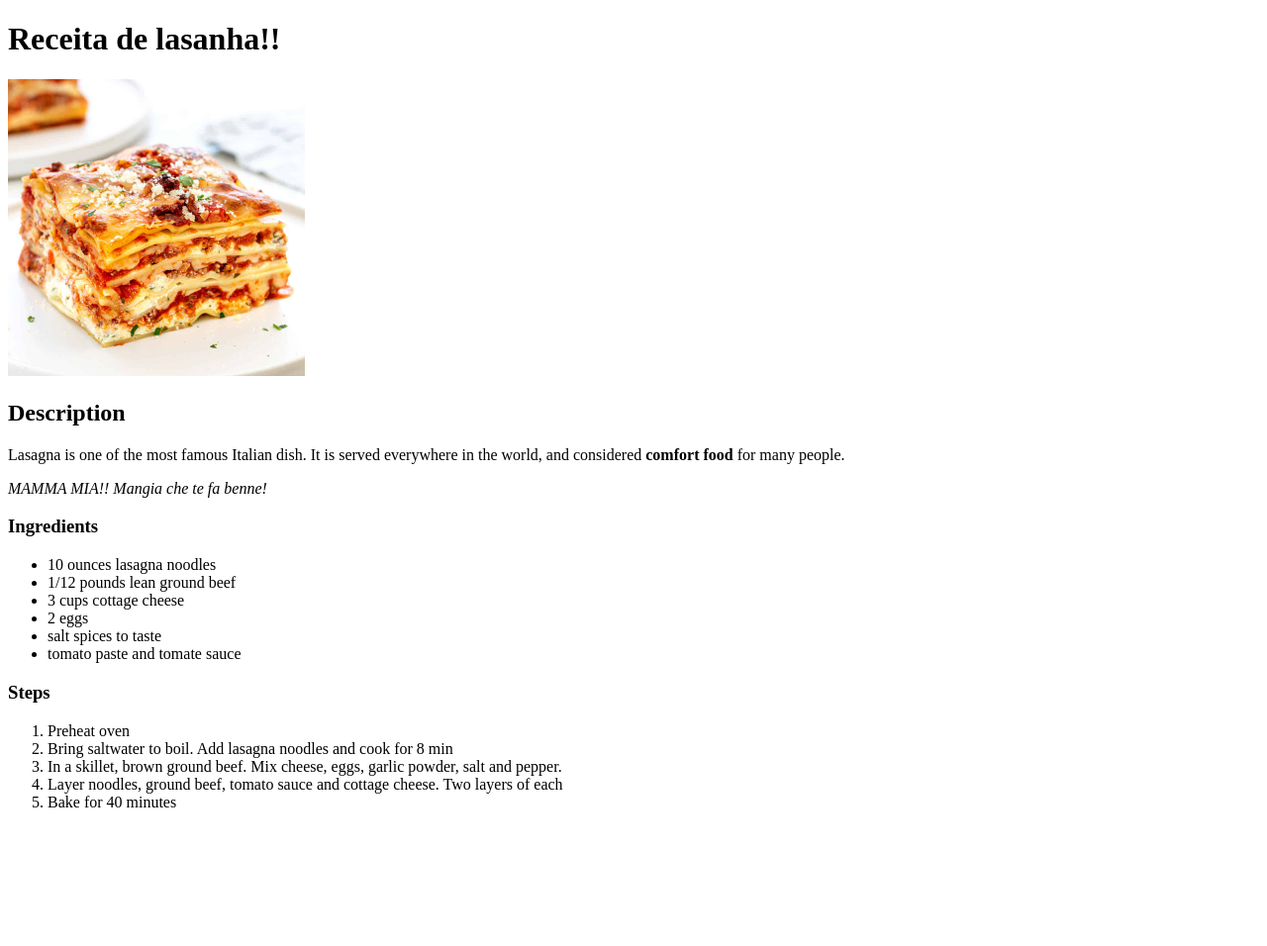
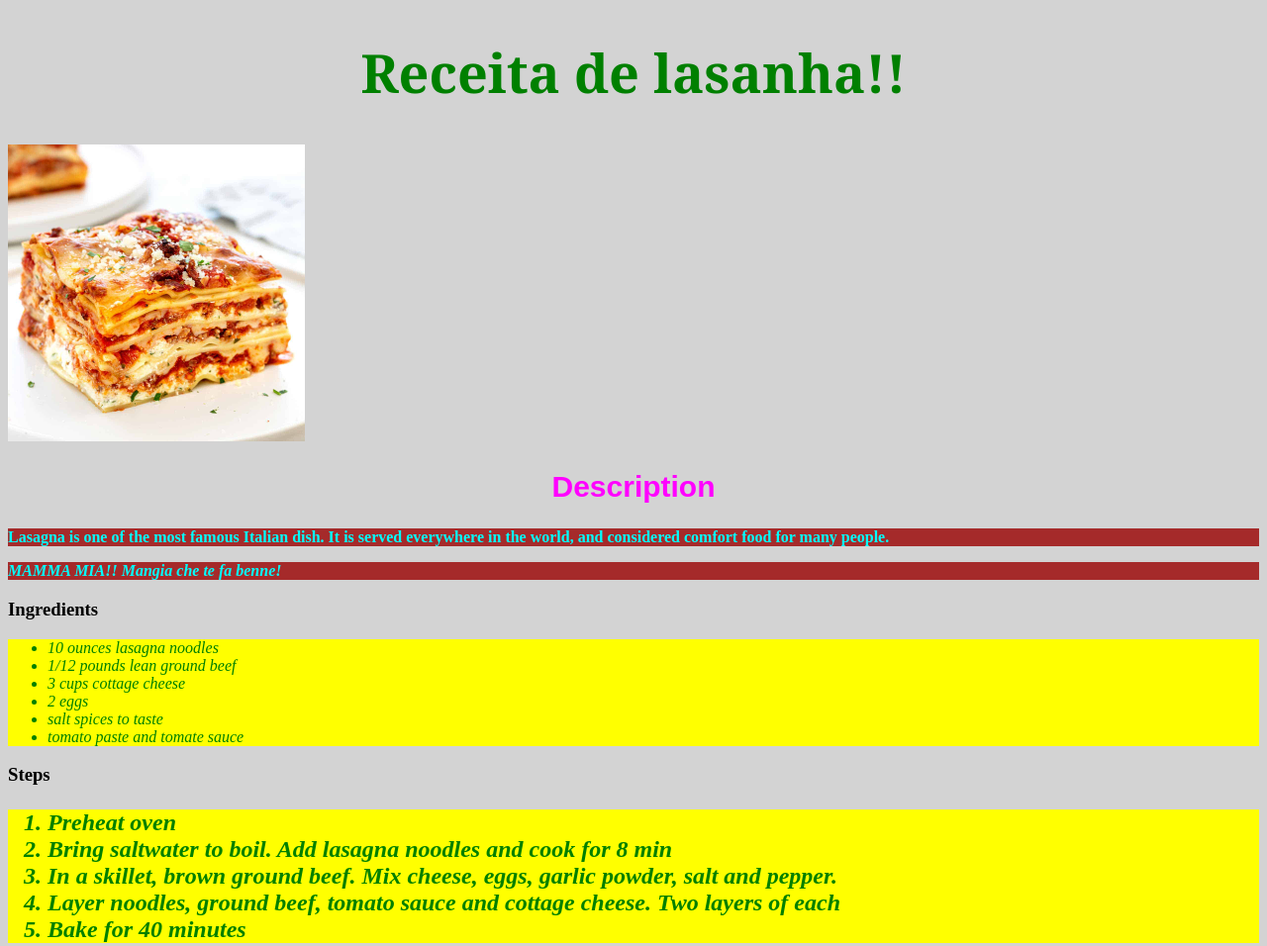
Before and after one commit to rnisiide/odin-recipes, a plain HTML site: page recipes/lasagna.html in a window 1280 px wide. Shown: the whole page at 99% size. Before the commit the page ends 836 px from the top, so only its background shows below. Drawn offline with Linux system fonts and the light colour scheme.

Commit message:
learning css

```diff
--- /dev/null
+++ b/styles.css
@@ -0,0 +1,34 @@
+body {
+    background-color: lightgray;
+}
+
+h1 {
+    color: green;
+    font-family: Georgia, Times, 'Times New Roman', serif;
+    font-size: 54px;
+    text-align: center;
+}
+
+h2 {
+    text-align: center;
+    font-family: Arial, Helvetica, sans-serif;
+    color: fuchsia;
+    font-size: 30px;
+}
+
+.desc {
+    color: aqua;
+    background-color:brown;
+    font-weight: bold;
+}
+
+.list {
+    color: green;
+    font-style: italic;
+    background-color: yellow;
+}
+
+.num {
+    font-size: 24px;
+    font-weight: bold;
+}
```
Also changed, not shown: index.html (+4 -2 lines).
